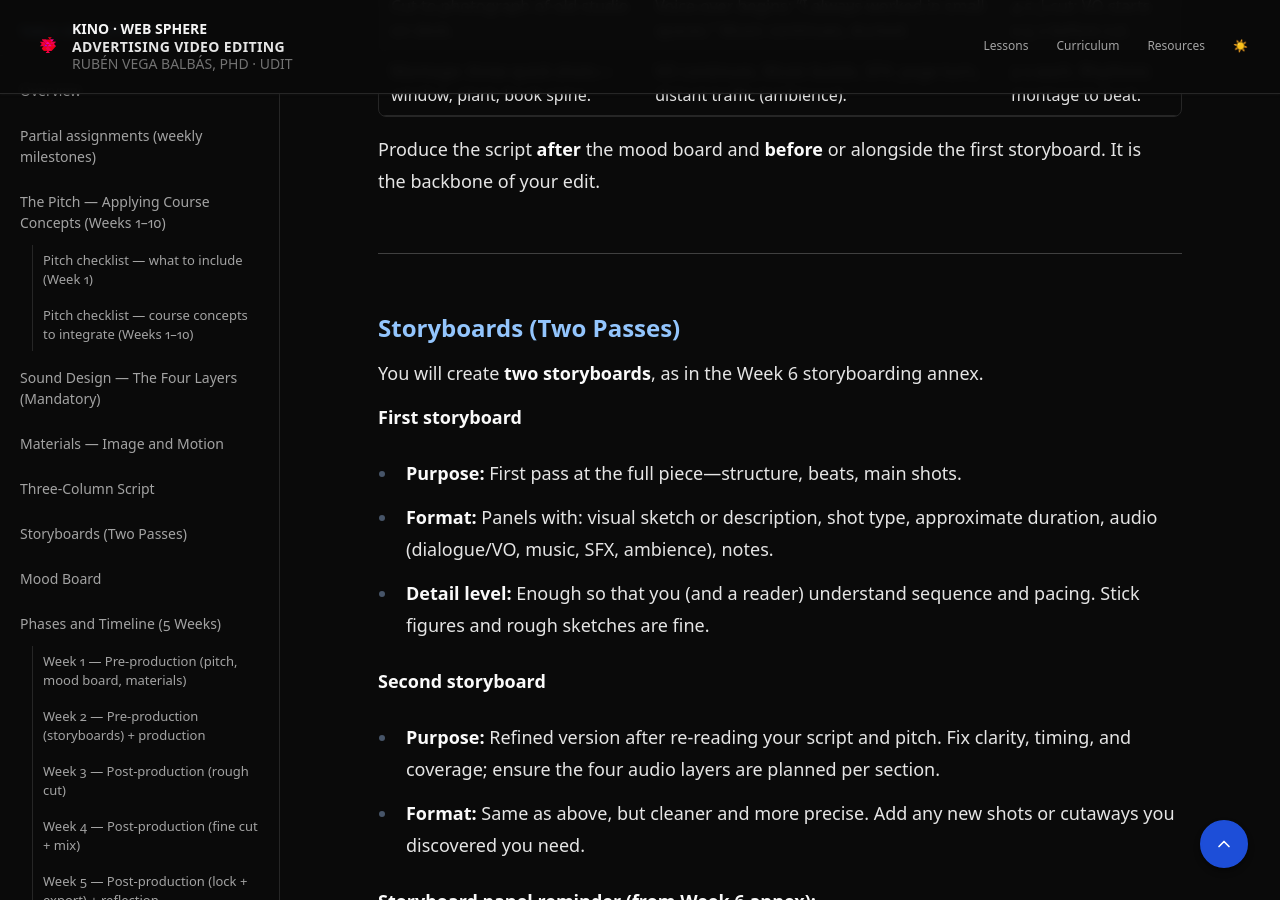
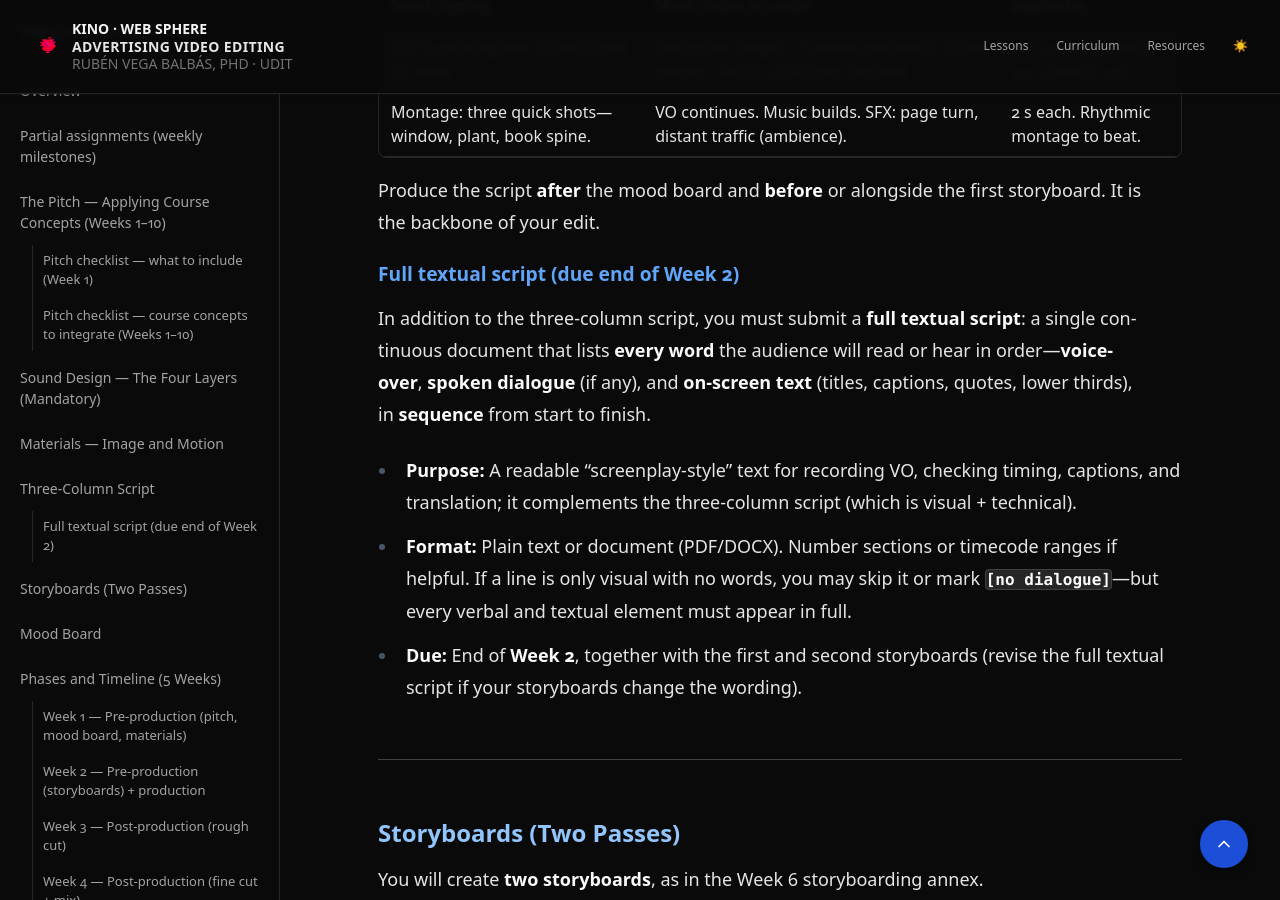
Before and after one commit to ruvebal/advertising-video_editing-udit, a Jekyll site: the page built from docs/_assignments/edit-03.md, in a window 1280 px wide and 900 px high, scrolled down 8308 px. Built offline with Jekyll 4.4.1, drawn with Linux system fonts in a browser that asks for light colours; some of the changed text lies outside the part shown.

Commit message:
feat: update Edit 03 assignment to include full textual script requirements, enhancing clarity on deliverables and project milestones

```diff
--- a/docs/_assignments/edit-03.md
+++ b/docs/_assignments/edit-03.md
@@ -33,7 +33,7 @@ The objective is to create **a piece that represents you and that you feel proud
 | **Sound**        | **Mandatory:** all **four audio layers** must be used (see below)                                                                                                                        |
 | **Process**      | 5 weeks, phased: pre-production → production → post-production (editing-focused)                                                                                                         |
 | **Outputs**      | **Three versions** of the same self-portrait, each optimized for a different platform: **YouTube**, **Instagram**, **TikTok** (different aspect ratios, duration, and format; see below) |
-| **Deliverables** | Pitch, mood board, three-column script, two storyboards, **three final video exports** (YouTube, Instagram, TikTok), short reflection                                                    |
+| **Deliverables** | Pitch, mood board, three-column script (Week 1), full textual script + two storyboards (Week 2), **three final video exports** (YouTube, Instagram, TikTok), short reflection |
 
 ---
 
@@ -46,6 +46,7 @@ These are the **partial assignments** you will submit during the 5-week process.
 | Pitch (Week 1 checklist + course concept integration)                       | End of Week 1 |
 | Mood board                                                                  | End of Week 1 |
 | Three-column script (Visual / Audio / Technical)                            | End of Week 1 |
+| **Full textual script** (every line of VO, dialogue, and on-screen text)  | End of Week 2 |
 | Storyboard #1 (first full pass)                                             | End of Week 2 |
 | Storyboard #2 (refined pass)                                                | End of Week 2 |
 | Rough cut (full structure + **all four audio layers present**)              | End of Week 3 |
@@ -203,6 +204,14 @@ Before you lock the edit, you must produce a **three-column script** that descri
 
 Produce the script **after** the mood board and **before** or alongside the first storyboard. It is the backbone of your edit.
 
+### Full textual script (due end of Week 2)
+
+In addition to the three-column script, you must submit a **full textual script**: a single continuous document that lists **every word** the audience will read or hear in order—**voice-over**, **spoken dialogue** (if any), and **on-screen text** (titles, captions, quotes, lower thirds), in **sequence** from start to finish.
+
+- **Purpose:** A readable “screenplay-style” text for recording VO, checking timing, captions, and translation; it complements the three-column script (which is visual + technical).
+- **Format:** Plain text or document (PDF/DOCX). Number sections or timecode ranges if helpful. If a line is only visual with no words, you may skip it or mark `[no dialogue]`—but every verbal and textual element must appear in full.
+- **Due:** End of **Week 2**, together with the first and second storyboards (revise the full textual script if your storyboards change the wording).
+
 ---
 
 ## Storyboards (Two Passes)
@@ -259,12 +268,13 @@ The process is divided into **pre-production**, **production**, and **post-produ
 
 ### Week 2 — Pre-production (storyboards) + production
 
-**Goals:** First storyboard, second storyboard, finish any remaining shooting or gathering.
+**Goals:** First storyboard, second storyboard, **full textual script**, finish any remaining shooting or gathering.
 
 - **First storyboard:** Complete the first full storyboard (all panels with visual, audio, duration, notes).
+- **Full textual script:** Write the **complete** textual script (every line of VO, dialogue, and on-screen text in order). Align it with your three-column script and first storyboard; update it after the second storyboard if wording changes.
 - **Production (minimal):** Shoot or record anything still missing. Keep it focused; the emphasis is on having _enough_ to edit, not on heavy production.
 - **Second storyboard:** Refine into the second storyboard; double-check four-layer sound per section and clear pacing.
-- **Deliverables (end of Week 2):** First and second storyboards, all materials ready for the edit.
+- **Deliverables (end of Week 2):** **Full textual script**, first and second storyboards, all materials ready for the edit.
 
 ### Week 3 — Post-production (rough cut)
 
@@ -331,7 +341,7 @@ You must edit and export **three versions** of your self-portrait, one for each
 ## Assessment Criteria (summary)
 
 - **Pitch & concept:** Clear idea that addresses the course concepts (Weeks 1–10) and fits the self-portrait brief.
-- **Script & storyboards:** Three-column script and two storyboards complete, coherent, and used in the edit.
+- **Script & storyboards:** Three-column script (Week 1), **full textual script** (Week 2), and two storyboards complete, coherent, and used in the edit.
 - **Materials & form:** Effective use of mixed materials (text, motion graphics, camera, stills) and a clear structure.
 - **Sound design:** **All four layers** (voice, music, SFX, ambience) present and mixed with clear hierarchy and appropriate levels.
 - **Editing craft:** Application of continuity, montage, rhythm, and (where appropriate) rule-breaking with purpose.
```
